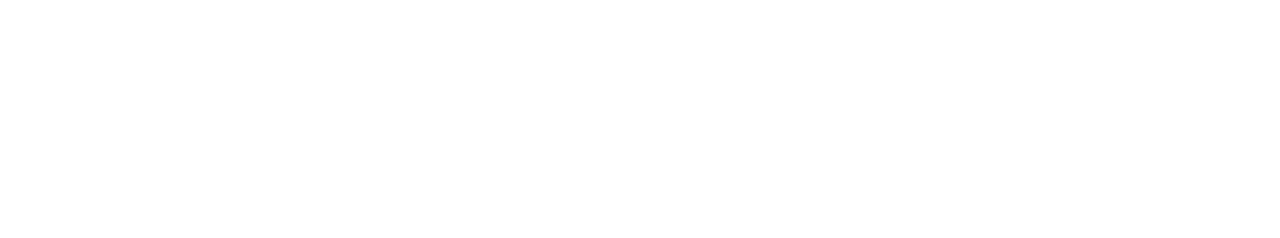
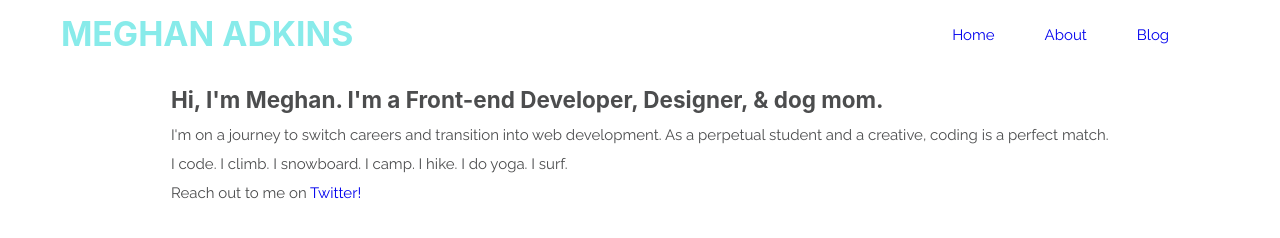
Before and after one commit to megdadkins7/personal-blog, a Gatsby site: page /about in a window 1280 px wide. Before the commit this address had no page. Built offline with nearby package versions, Linux system fonts and the light colour scheme; Gatsby itself is replaced by a stand-in of ours.

Commit message:
font chosen other minor style changes

```diff
--- a/src/components/header.js
+++ b/src/components/header.js
@@ -6,7 +6,7 @@ const Header = ({ siteTitle }) => (
   <header
     style={{
       background: `white`,
-      marginBottom: `1.45rem`,
+      marginBottom: `1rem`,
       textTransform: `uppercase`
     }}
   >
--- a/src/components/layout.js
+++ b/src/components/layout.js
@@ -28,9 +28,11 @@ const Layout = ({ children }) => {
 
   return (
     <>
+      <GlobalStyles />
+      <div style={{display: 'flex', justifyContent: 'space-between', marginLeft: '50px'}}>
       <Header siteTitle={data.site.siteMetadata.title} />
-      <GlobalStyles />
       <Menu />
+      </div>
       <div
         style={{
           margin: `0 auto`,
@@ -40,9 +42,8 @@ const Layout = ({ children }) => {
       >
         <main>{children}</main>
         <footer>
-          © {new Date().getFullYear()}, Built with
-          {` `}
-          <a href="https://www.gatsbyjs.org">Gatsby</a>
+          Reach out to me on
+          <a href="https://twitter.com/MegDAdkins" target="blank"> Twitter!</a>
         </footer>
       </div>
     </>
--- a/src/components/menu.js
+++ b/src/components/menu.js
@@ -3,15 +3,23 @@ import { Link } from 'gatsby'
 
 function Menu() {
   return (
-    <nav>
+    <nav style={{background: `white`, marginTop: `13px`,
+    marginBottom: `1rem`,}}>
+    <div style={{margin: `0 auto`,
+        maxWidth: 960,
+        padding: `1.45rem 1.0875rem`,}}>
       <ul style={{listStyleType: 'none', display: 'flex', justifyContent: 'flex-end', marginRight: '100px'}}>
-        <li style={{ marginRight: '50px'}}>
+        <li style={{ marginRight: '50px', color: '#B0B5B3'}}>
           <Link to='/'>Home</Link>
         </li>
-        <li style={{marginLeft: '50px'}}>
+        <li style={{color: '#B0B5B3'}}>
+          <Link to='/about'>About</Link>
+        </li>
+        <li style={{marginLeft: '50px', color: '#B0B5B3'}}>
           <Link to='/blog'>Blog</Link>
         </li>
       </ul>
+      </div>
     </nav>
   )
 }
--- /dev/null
+++ b/src/pages/about.js
@@ -0,0 +1,15 @@
+import React from "react"
+
+import GlobalStyles from '../styles/GlobalStyles'
+import Layout from "../components/layout"
+
+const BlogPage = () => (
+  <Layout>
+    <GlobalStyles />
+    <h1>Hi, I'm Meghan. I'm a Front-end Developer, Designer, & dog mom.</h1>
+    <p>I'm on a journey to switch careers and transition into web development. As a perpetual student and a creative, coding is a perfect match.</p>
+    <p>I code. I climb. I snowboard. I camp. I hike. I do yoga. I surf.</p>
+  </Layout>
+)
+
+export default BlogPage
--- a/src/pages/index.js
+++ b/src/pages/index.js
@@ -8,9 +8,8 @@ const IndexPage = () => (
   <Layout>
     <GlobalStyles />
     <SEO title="Home" />
-    <h1>Hi people</h1>
-    <p>Welcome to your new Gatsby site.</p>
-    <p>Now go build something great.</p>
+    <h1>Hi, I'm Meghan. I'm a future Front-end Developer, Designer, & dog mom.</h1>
+    <p>I'm on a journey to switch careers and transition into web development. Coding is a perfect match for a creative, perpetual student.</p>
   </Layout>
 )
 
--- a/src/styles/GlobalStyles.js
+++ b/src/styles/GlobalStyles.js
@@ -17,6 +17,7 @@ const GlobalStyles = createGlobalStyle`
         font-size: 1.5rem;
         font-weight: 400;
         background: white;
+        color: #4C4D4E;
         -webkit-font-smoothing: antialiased; /* trick for smoother fonts */
         -moz-osx-font-smoothing: grayscale; /* trick for smoother fonts */
     }
```
Also changed, not shown: src/pages/2020-04-08 post-three/index.md (added, +8 -0 lines).
